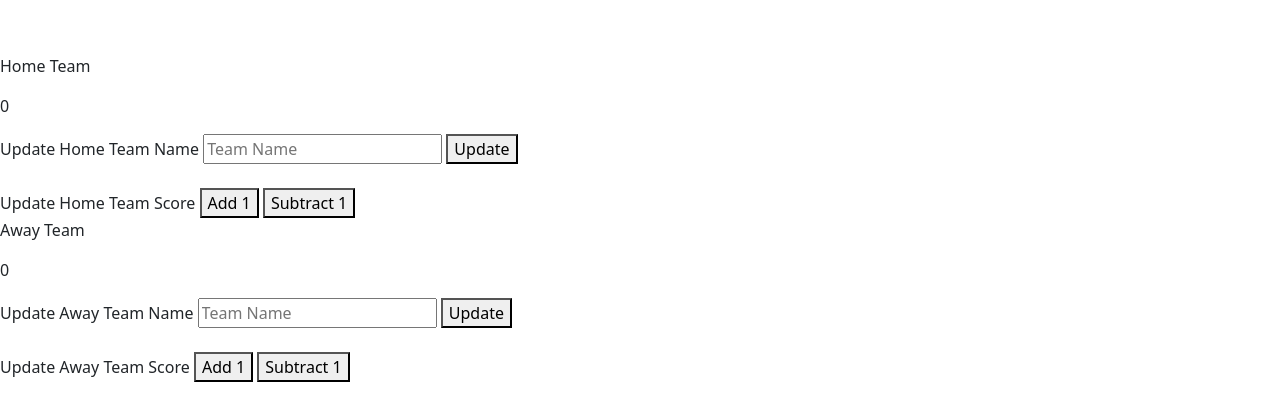
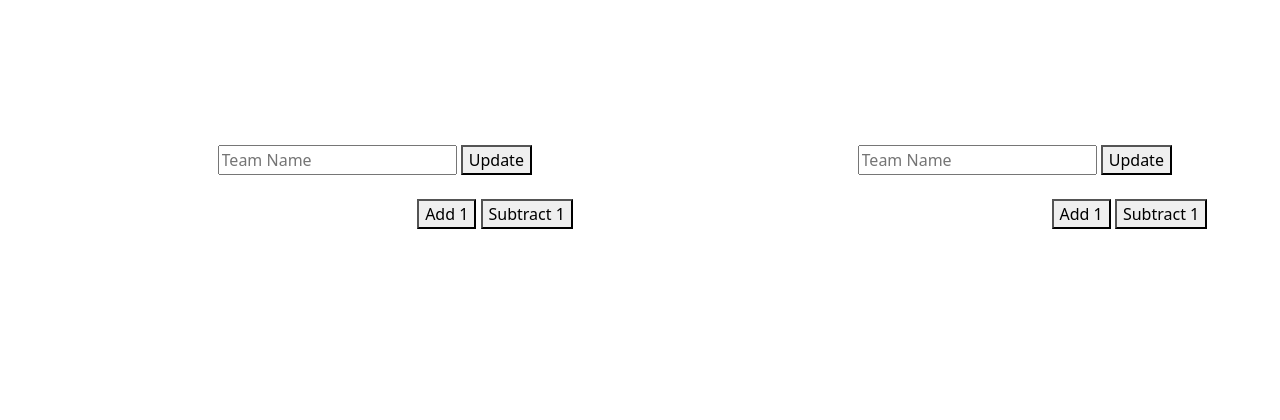
Before and after one commit to solismc/scoreboard, a website: page public/index.html in a window 1280 px wide. Shown: the part 142-562 px from the top of the page. Drawn offline with nearby package versions, Linux system fonts and the light colour scheme.

Commit message:
Fixed CSS to show home/away team mid screen

```diff
--- a/public/index.html
+++ b/public/index.html
@@ -11,10 +11,11 @@
 </head>
 <body>
   <header class="header">My Scoreboard</header>
-  <section class="home-team-update">
-    <p class="update-home-team-name-output">Home Team</p>
-      <p class="home-team-score-output">0</p>
-    </section>
+  <section class="d-flex flex-row">
+  <section class="container-fluid">
+    <h1 class="update-home-team-name-output">Home Team</h1>
+      <h2 class="home-team-score-output">0</h2>
+
     <section class="update-home-team-name">
       <span>Update Home Team Name</span>
       <input id="home-team-name" type="text" placeholder="Team Name">
@@ -26,11 +27,10 @@
       <button class="add-one-to-home-team-score">Add 1</button>
       <button class="subtract-one-to-home-team-score">Subtract 1</button>
     </span>
-    <br>
-    <section class="away-team-update">
-      <p class="update-away-team-name-output">Away Team</p>
-      <p class="away-team-score-output">0</p>
-    </section>
+  </section>
+    <section class="container-fluid">
+      <h1 class="update-away-team-name-output">Away Team</h1>
+      <h2 class="away-team-score-output">0</h2>
     <section class="update-away-team-name">
       <span>Update Away Team Name</span>
       <input id="away-team-name" type="text" placeholder="Team Name">
@@ -42,6 +42,8 @@
       <button class="add-one-to-away-team-score">Add 1</button>
       <button class="subtract-one-to-away-team-score">Subtract 1</button>
     </span>
+  </section>
+  </section>
   <script src="/main.js" charset="utf-8"></script>
 </body>
 
--- a/public/screen.css
+++ b/public/screen.css
@@ -15,7 +15,6 @@ body {
   color: white;
   /*font-family: cursive;*/
   padding-top: 7vh;
-  padding-bottom: .5em;
 }
 
 .home-team-wrapper {
@@ -25,3 +24,8 @@ body {
   padding-top: 1.5em;
   padding-bottom: .5em;
 }
+
+.container-fluid {
+  color: white;
+  padding-left: 17vw !important;
+}
```
